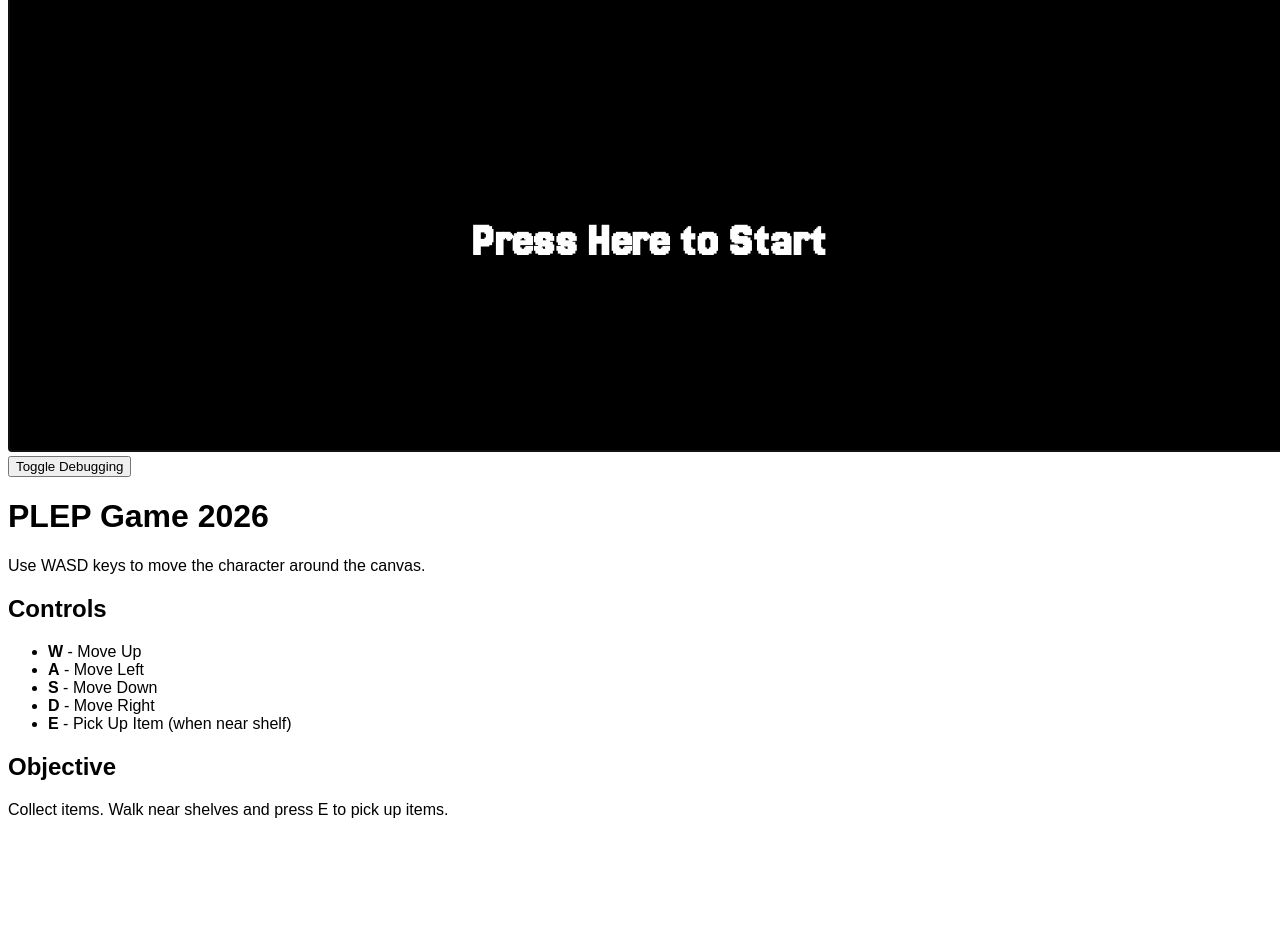
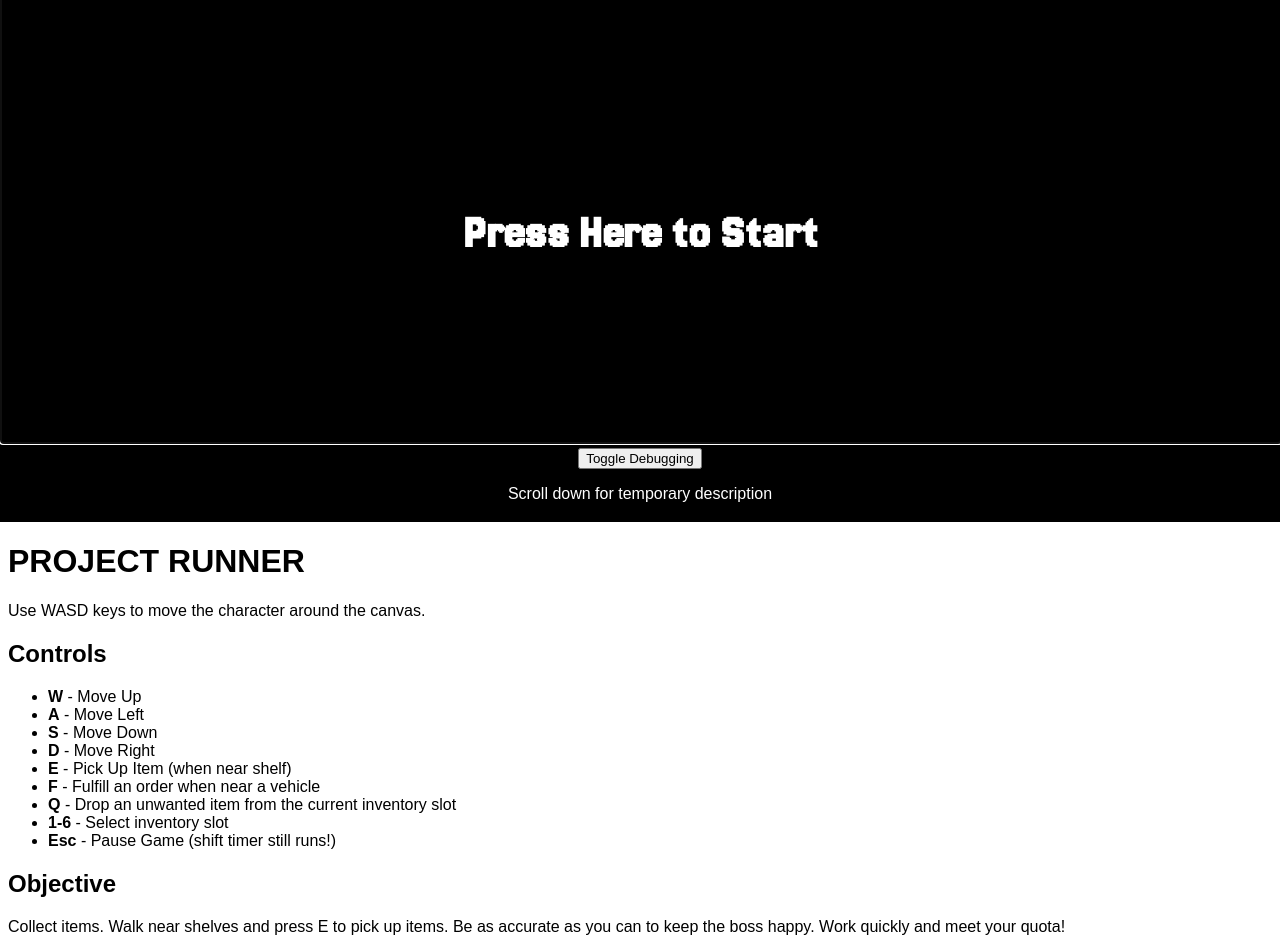
Before and after one commit to presia27/plep-game-2026, a website with bundled scripts: page publishweb/index.html in a window 1280 px wide. Shown: the part 278-1230 px from the top of the page. Before the commit the page ends 1113 px from the top, so only its background shows below. Built offline with nearby package versions, Linux system fonts and the light colour scheme; no server answers.

Commit message:
Temporary styling and instructions

```diff
--- a/publishweb/index.html
+++ b/publishweb/index.html
@@ -13,26 +13,45 @@
     <script type="module" src="js/gamefiles/main.js"></script>
 
     <style>
-      @media (min-width: 1440px) {
+      /* @media (min-width: 1440px) {
           #mainContainer {
               display: flex;
               flex-direction: row;
               gap: 16px;
           }
+      } */
+      body {
+        margin: 0;
+      }
+
+      #gameArea {
+        background-color: black;
+        height: 100vh;
+        min-height: 784px;
+        text-align: center;
+      }
+
+      #gameArea p {
+        color: white;
+      }
+
+      #description {
+        margin: 8px;
       }
     </style>
   </head>
 
   <body style="font-family: sans-serif;">
      <div id="mainContainer">
-        <div>
+        <div id="gameArea">
             <canvas id="gameWorld" width="1280" height="720" style="background: white; border: 1px solid black" tabindex="0" autofocus></canvas>
             <div>
                 <button type="button" id="btnDebug">Toggle Debugging</button>
+                <p>Scroll down for temporary description</p>
             </div>
         </div>
-        <div>
-            <h1>PLEP Game 2026</h1>
+        <div id="description">
+            <h1>PROJECT RUNNER</h1>
             <p>Use WASD keys to move the character around the canvas.</p>
             <h2>Controls</h2>
             <ul>
@@ -41,9 +60,16 @@
                 <li><strong>S</strong> - Move Down</li>
                 <li><strong>D</strong> - Move Right</li>
                 <li><strong>E</strong> - Pick Up Item (when near shelf)</li>
+                <li><strong>F</strong> - Fulfill an order when near a vehicle</li>
+                <li><strong>Q</strong> - Drop an unwanted item from the current inventory slot</li>
+                <li><strong>1-6</strong> - Select inventory slot</li>
+                <li><strong>Esc</strong> - Pause Game (shift timer still runs!)</li>
             </ul>
             <h2>Objective</h2>
-            <p>Collect items. Walk near shelves and press E to pick up items.</p>
+            <p>
+                Collect items. Walk near shelves and press E to pick up items.
+                Be as accurate as you can to keep the boss happy. Work quickly and meet your quota!
+            </p>
         </div>
       </div>
   </body>
```
